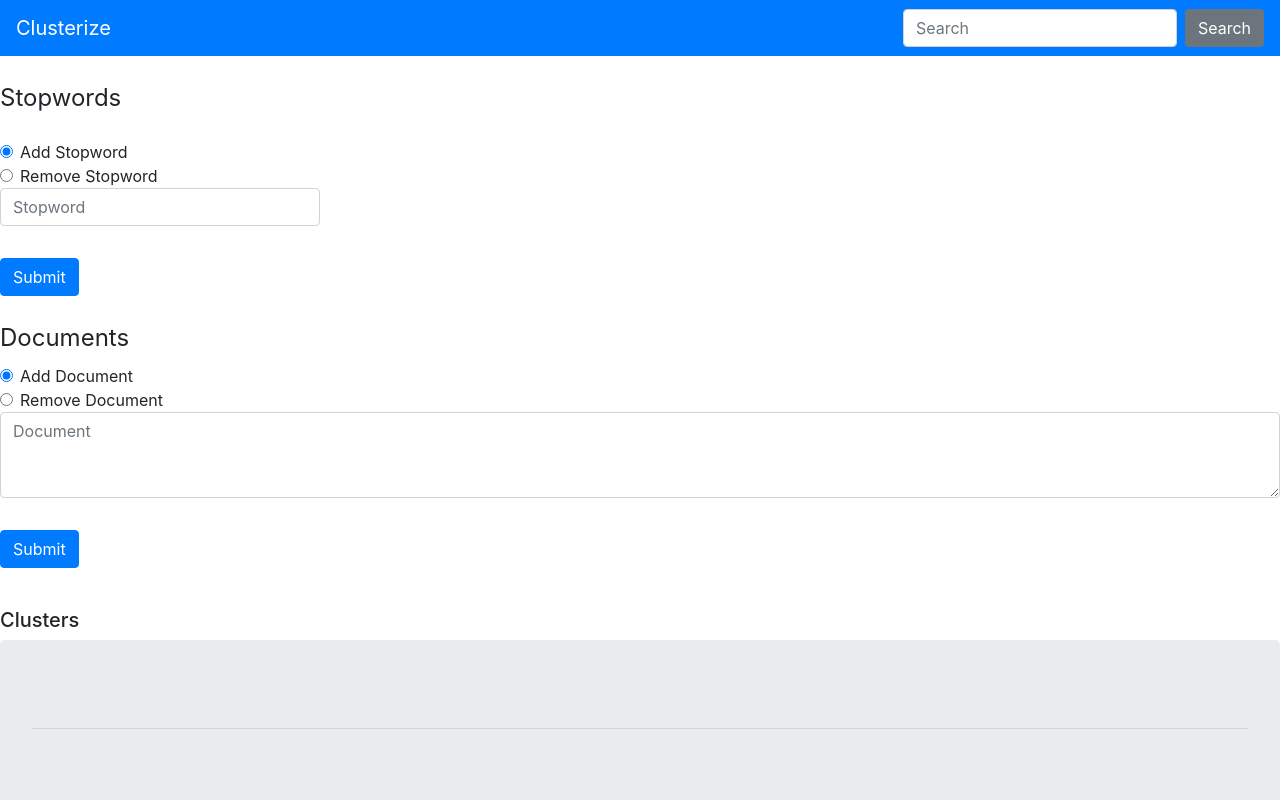
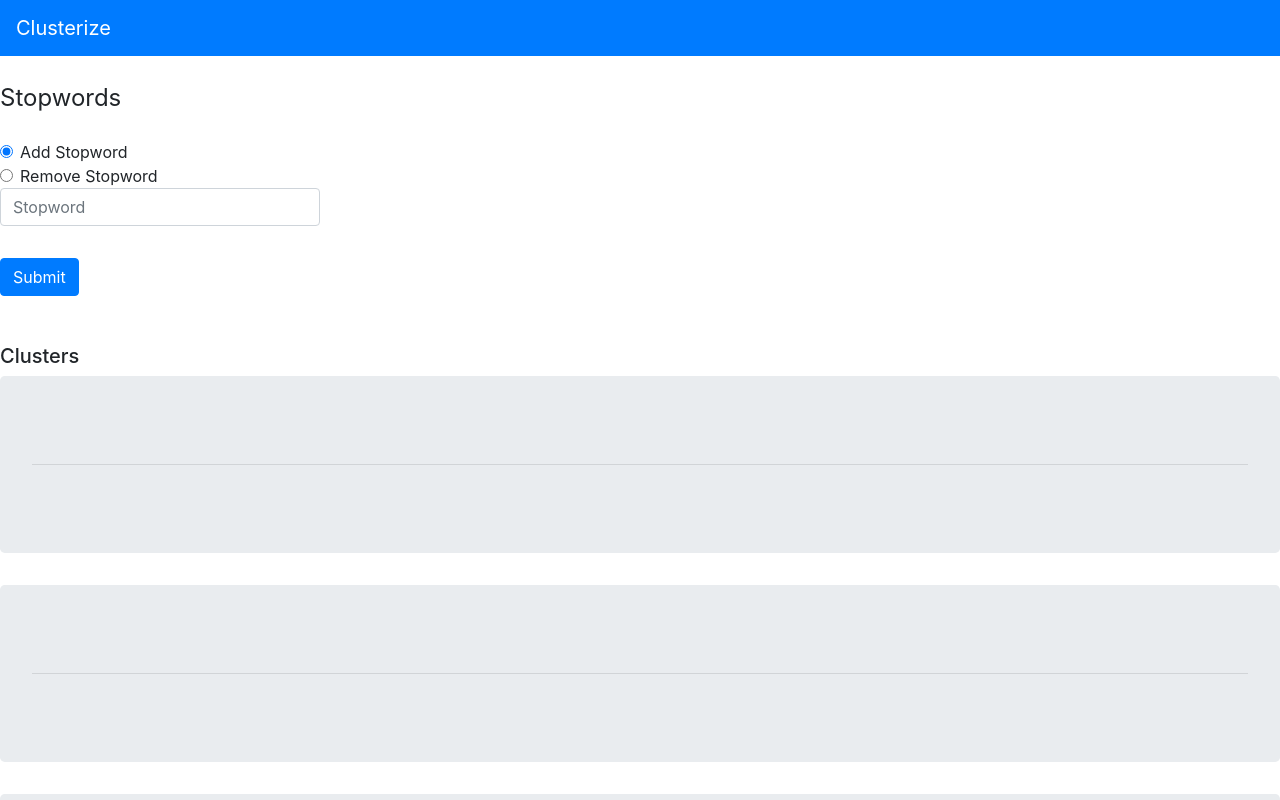
Before and after one commit to connorgoggins/clusterize, a website: page home.html in a window 1280 px wide. Shown: the top 800 px of the page. Drawn offline with nearby package versions, Linux system fonts and the light colour scheme; no server answers.

Commit message:
Revised home.html and README

```diff
--- a/home.html
+++ b/home.html
@@ -8,10 +8,6 @@
   <div class="collapse navbar-collapse" id="navbarColor01">
     <ul class="navbar-nav mr-auto">
     </ul>
-    <form class="form-inline my-2 my-lg-0">
-      <input class="form-control mr-sm-2" type="text" placeholder="Search">
-      <button class="btn btn-secondary my-2 my-sm-0" type="submit">Search</button>
-    </form>
   </div>
 </nav>
 <br>
@@ -38,29 +34,7 @@
     <button type="submit" class="btn btn-primary" onclick="add_remove_stopword();">Submit</button>
   </fieldset>
 <br>
-<form>
-  <fieldset>
-    <fieldset class="form-group">
-      <legend>Documents</legend>
-      <div class="form-check">
-        <label class="form-check-label">
-          <input type="radio" class="form-check-input" name="optionsRadios" id="optionsRadios3" value="option3" checked="">
-          Add Document
-        </label>
-      </div>
-      <div class="form-check">
-        <label class="form-check-label">
-          <input type="radio" class="form-check-input" name="optionsRadios" id="optionsRadios4" value="option4">
-          Remove Document
-        </label>
-      </div>
-      <div class="form-group">
-        <textarea class="form-control" id="exampleTextarea" rows="3" placeholder="Document"></textarea>
-      </div>
-    </fieldset>
-    <button type="submit" class="btn btn-primary">Submit</button>
-  </fieldset>
-</form><br>
+<br>
 <h5>Clusters</h5>
 <div class="jumbotron" id="j0">
   <p id="cluster0" class="lead"></p>
--- /dev/null
+++ b/requirements.txt
@@ -0,0 +1,3 @@
+sklearn
+nltk
+numpy
```
Also changed, not shown: README.md.
